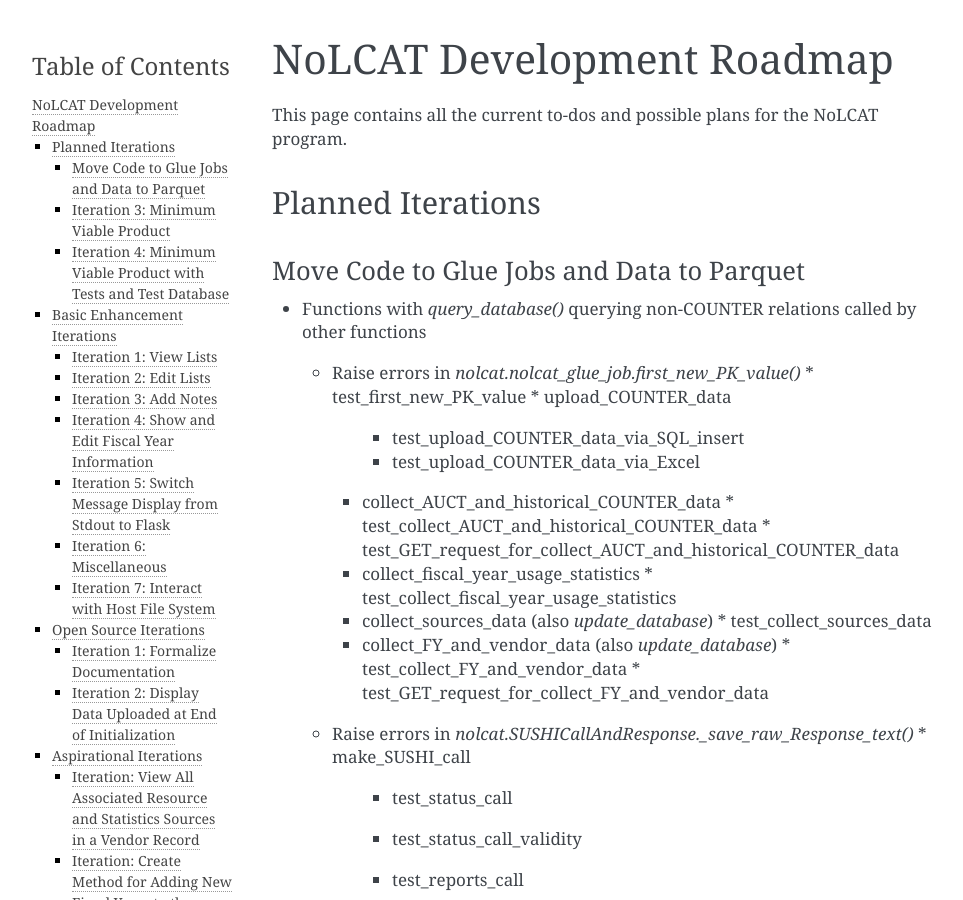
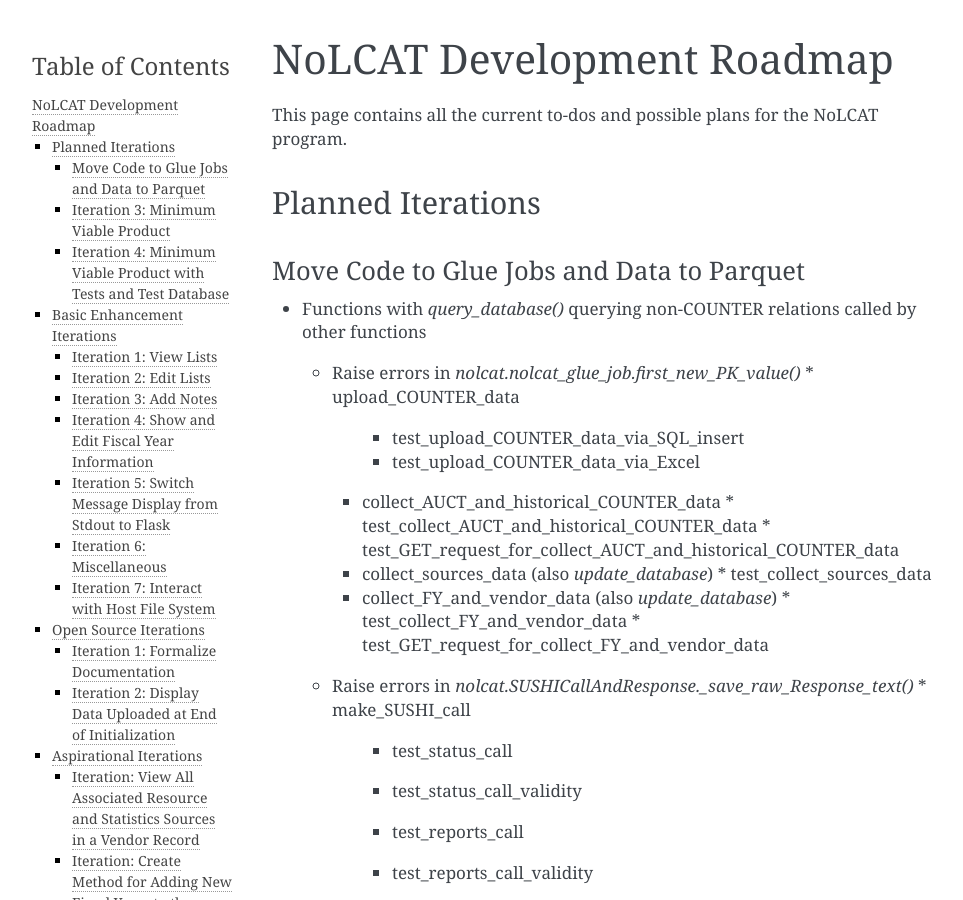
Before and after one commit to ereiskind/nolcat, a Sphinx documentation site: the page built from docs/source/roadmap.rst, in a window 1280 px wide and 900 px high. Shown: the whole window, without its empty margins (148-1111 px from the left). Built offline with Sphinx 7.4.7, drawn with Linux system fonts in a browser that asks for light colours.

```diff
--- a/docs/source/roadmap.rst
+++ b/docs/source/roadmap.rst
@@ -10,15 +10,12 @@
 * Functions with `query_database()` querying non-COUNTER relations called by other functions
 
   * Raise errors in `nolcat.nolcat_glue_job.first_new_PK_value()`
-    * test_first_new_PK_value
     * upload_COUNTER_data
       * test_upload_COUNTER_data_via_SQL_insert
       * test_upload_COUNTER_data_via_Excel
     * collect_AUCT_and_historical_COUNTER_data
       * test_collect_AUCT_and_historical_COUNTER_data
       * test_GET_request_for_collect_AUCT_and_historical_COUNTER_data
-    * collect_fiscal_year_usage_statistics
-      * test_collect_fiscal_year_usage_statistics
     * collect_sources_data (also `update_database`)
       * test_collect_sources_data
     * collect_FY_and_vendor_data (also `update_database`)
```
Also changed, not shown: 1 other file.
